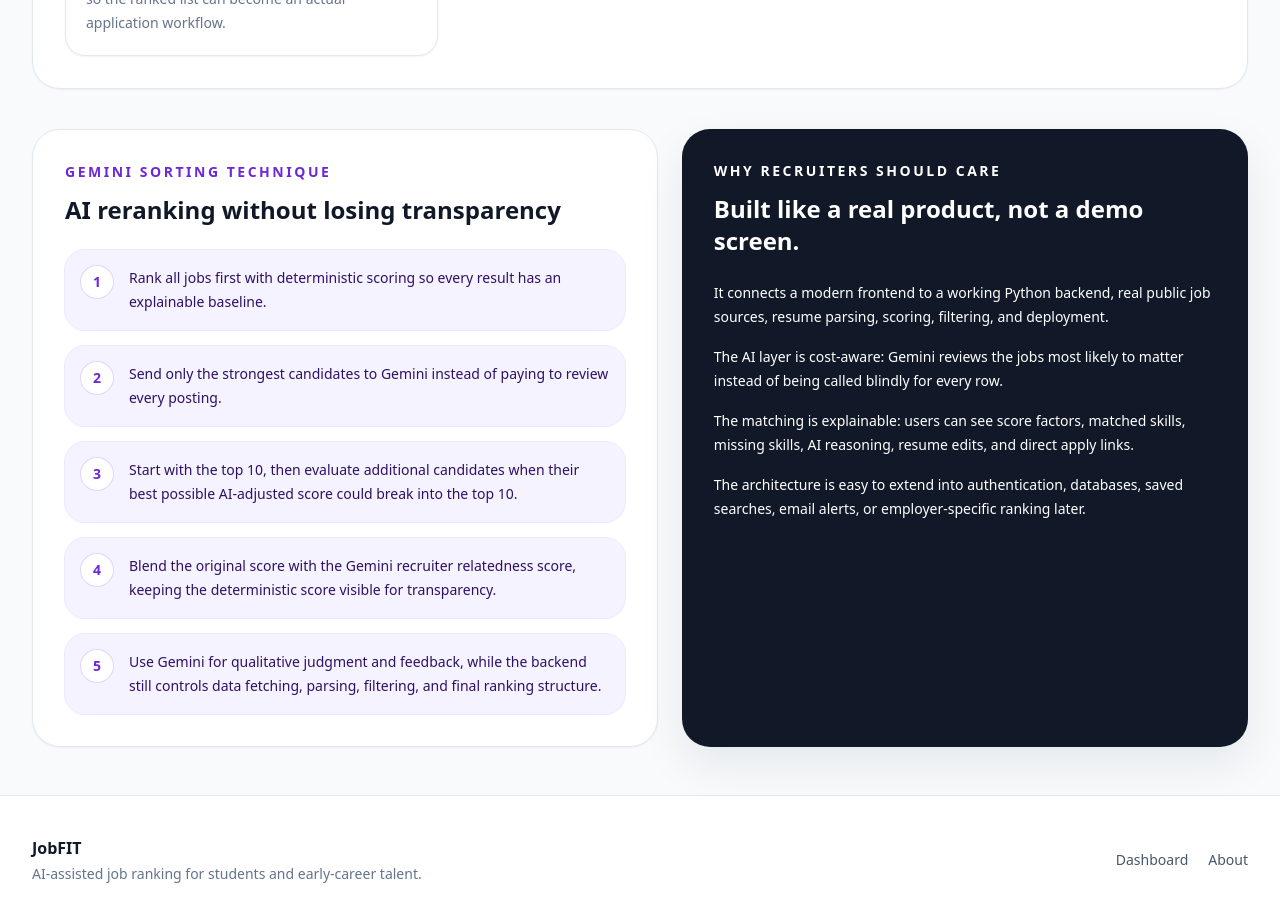
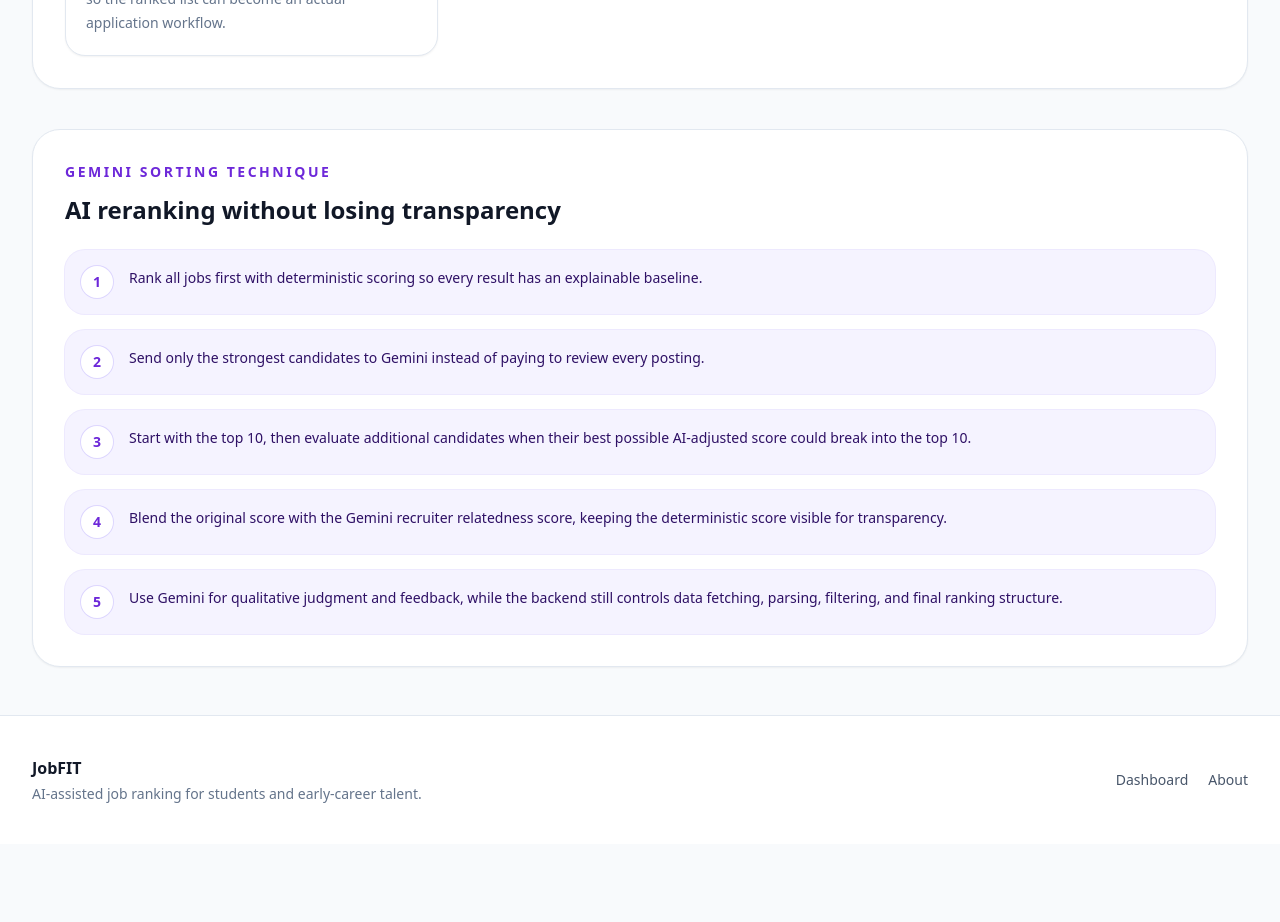
Before and after one commit to jival1215/JobFit, a Next.js app in the folder frontend/: page /about in a window 1280 px wide. Shown: the part 2280-3202 px from the top of the page. After the commit the page ends 3124 px from the top, so only its background shows below. Built offline with nearby package versions, Linux system fonts and the light colour scheme.

Commit message:
Remove recruiter pitch from about page

```diff
--- a/frontend/app/about/page.tsx
+++ b/frontend/app/about/page.tsx
@@ -146,7 +146,7 @@ export default function AboutPage() {
         </div>
       </div>
 
-      <div className="mt-10 grid gap-6 lg:grid-cols-[1.05fr_.95fr]">
+      <div className="mt-10">
         <div className="rounded-3xl border border-line bg-white p-8 shadow-sm">
           <p className="text-sm font-bold uppercase tracking-[0.18em] text-violet-700">Gemini sorting technique</p>
           <h2 className="mt-3 text-2xl font-black text-ink">AI reranking without losing transparency</h2>
@@ -161,17 +161,6 @@ export default function AboutPage() {
             ))}
           </div>
         </div>
-
-        <div className="rounded-3xl bg-ink p-8 text-white shadow-soft">
-          <p className="text-sm font-bold uppercase tracking-[0.18em] text-brand-300">Why recruiters should care</p>
-          <h2 className="mt-3 text-2xl font-black">Built like a real product, not a demo screen.</h2>
-          <div className="mt-6 space-y-4 text-sm leading-6 text-white/74">
-            <p>It connects a modern frontend to a working Python backend, real public job sources, resume parsing, scoring, filtering, and deployment.</p>
-            <p>The AI layer is cost-aware: Gemini reviews the jobs most likely to matter instead of being called blindly for every row.</p>
-            <p>The matching is explainable: users can see score factors, matched skills, missing skills, AI reasoning, resume edits, and direct apply links.</p>
-            <p>The architecture is easy to extend into authentication, databases, saved searches, email alerts, or employer-specific ranking later.</p>
-          </div>
-        </div>
       </div>
     </section>
   );
```
